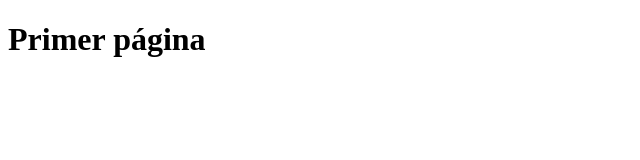
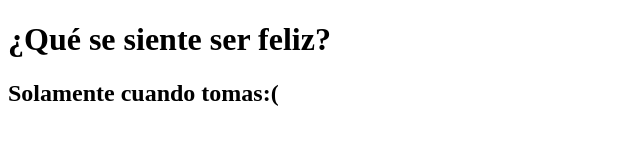
Before and after one commit to AlexUnders/prueba52, a plain HTML site: page index.html in a window 1280 px wide. Shown: the whole page, without its empty margins (0-640 px from the left). Drawn offline with Linux system fonts and the light colour scheme.

Commit message:
Update index.html

```diff
--- a/index.html
+++ b/index.html
@@ -8,7 +8,8 @@
 </head>
 <body>
     <!-- Antonio Alexander Soto Molina -->
-    <h1>Primer página</h1>
+    <h1>¿Qué se siente ser feliz?</h1>
+    <h2>Solamente cuando tomas:(</h2>
 
 </body>
 </html>
```
